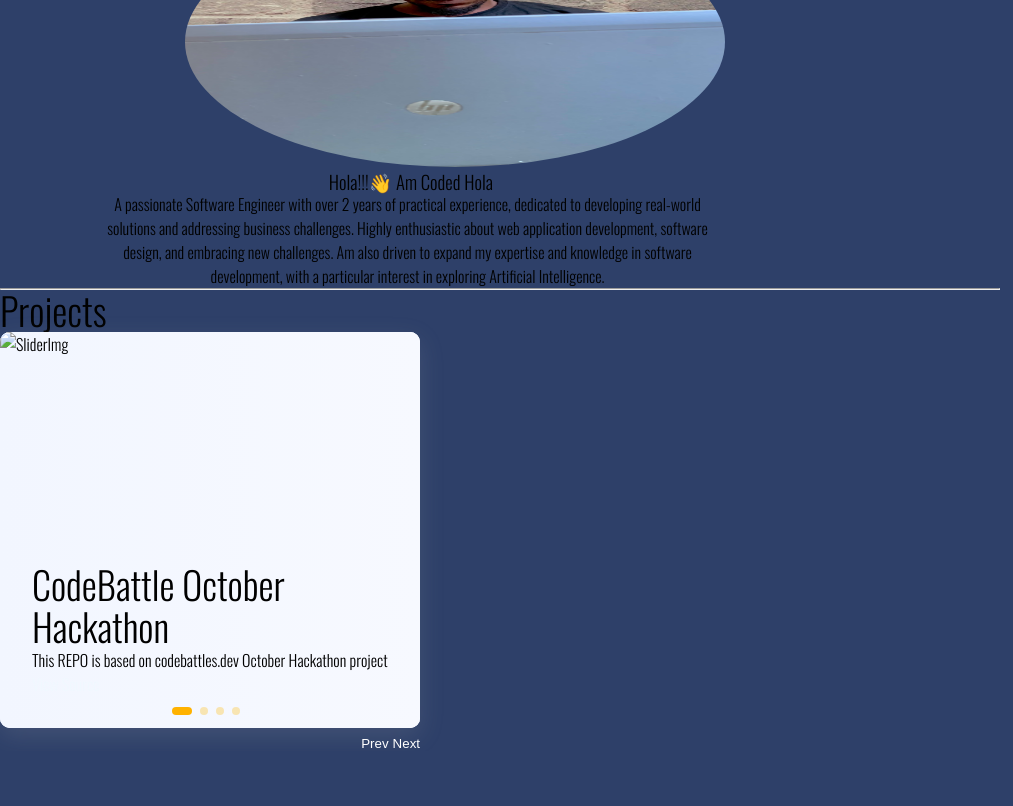
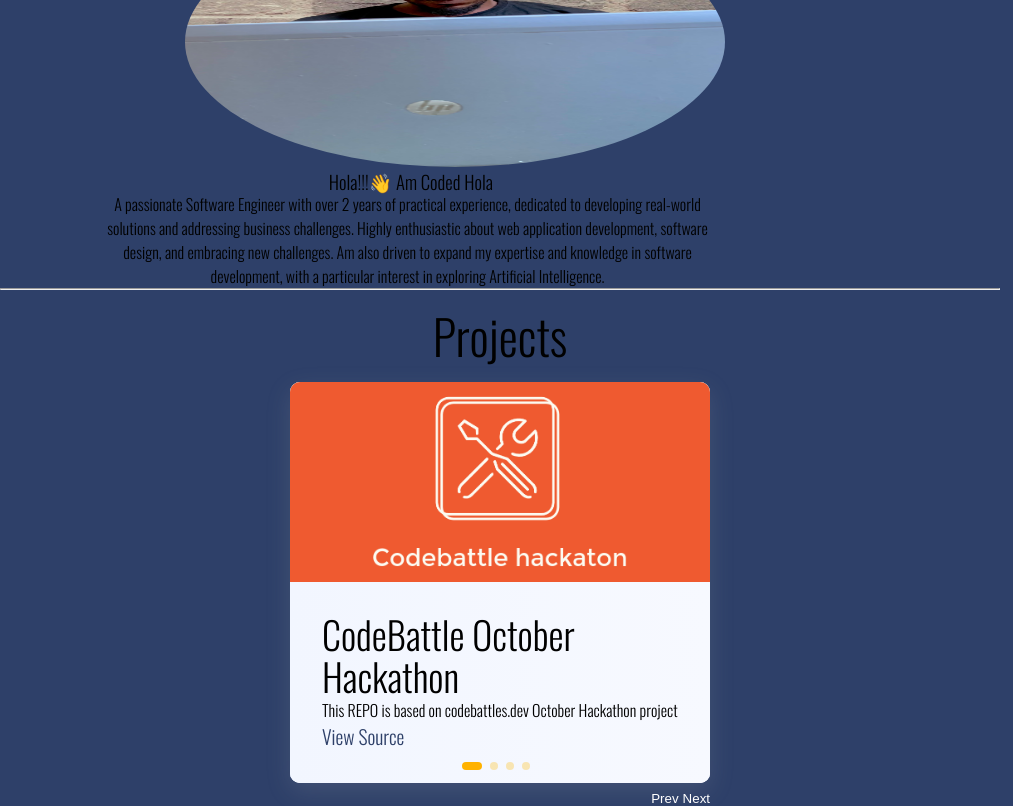
Before and after one commit to codedhola/portfoliio, a plain HTML site: page index.html in a window 1280 px wide. Shown: the part 142-948 px from the top of the page, without its empty margins (0-1013 px from the left). Before the commit the page ends 893 px from the top, so only its background shows below. Drawn offline with nearby package versions, Linux system fonts and the light colour scheme; files that its build step writes are made by us from their sources.

Commit message:
feat: included more design and content with images

```diff
--- a/index.html
+++ b/index.html
@@ -68,12 +68,16 @@
         </nav>
       </header>
       <hr />
-      <div><h1>Projects</h1></div>
+      <div><h1 class="project">Projects</h1></div>
       <div class="swiper-container">
         <div class="swiper-wrapper">
           <div class="slider-item swiper-slide">
             <div class="slider-image-wrapper">
-              <img class="slider-image" src="" alt="SliderImg" />
+              <img
+                class="slider-image"
+                src="asset/img/codebattle.png"
+                alt="SliderImg"
+              />
             </div>
             <div class="slider-item-content">
               <h1>CodeBattle October Hackathon</h1>
@@ -88,7 +92,11 @@
           </div>
           <div class="slider-item swiper-slide">
             <div class="slider-image-wrapper">
-              <img class="slider-image" src="" alt="SliderImg" />
+              <img
+                class="slider-image"
+                src="asset/img/blog.png"
+                alt="SliderImg"
+              />
             </div>
             <div class="slider-item-content">
               <h1>Blog Api</h1>
@@ -101,7 +109,11 @@
           </div>
           <div class="slider-item swiper-slide">
             <div class="slider-image-wrapper">
-              <img class="slider-image" src="" alt="SliderImg" />
+              <img
+                class="slider-image"
+                src="asset/img/natour.png"
+                alt="SliderImg"
+              />
             </div>
             <div class="slider-item-content">
               <h1>Natours</h1>
@@ -114,7 +126,11 @@
           </div>
           <div class="slider-item swiper-slide">
             <div class="slider-image-wrapper">
-              <img class="slider-image" src="" alt="SliderImg" />
+              <img
+                class="slider-image"
+                src="asset/img/herbify.png"
+                alt="SliderImg"
+              />
             </div>
             <div class="slider-item-content">
               <h1>Herbify</h1>
--- a/scss/globals/_typography.scss
+++ b/scss/globals/_typography.scss
@@ -25,5 +25,6 @@ a,
 a:visited,
 a:active {
   text-decoration: none;
-  color: #f0f8ff;
+  color: var(--background-color);
+  font-size: 1.223rem;
 }
--- a/scss/layout/_component.scss
+++ b/scss/layout/_component.scss
@@ -1,3 +1,9 @@
+.project {
+  text-align: center;
+  font-size: 3rem;
+  padding: 1.22212rem;
+}
+
 .swiper-wrapper {
   width: 100%;
   height: 100%;
@@ -14,10 +20,11 @@
     rgba(242, 246, 255, 1) 100%
   );
   box-shadow: rgba(149, 157, 165, 0.2) 0px 8px 24px;
-  width: 100%;
+  width: 85%;
   position: relative;
   max-width: 420px;
   height: 100%;
+  margin: 0 auto;
   max-height: 420px;
   border-radius: 10px;
 }
```
